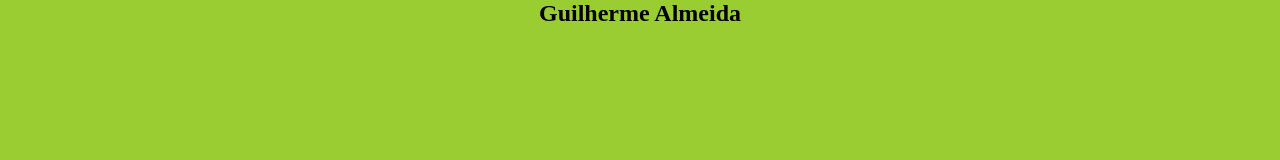
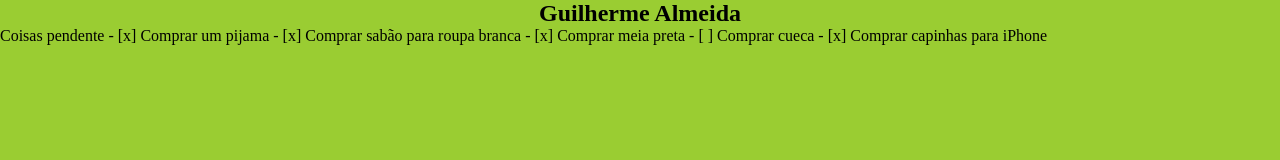
Before and after one commit to Guilhermedev25/git, a plain HTML site: page index.html in a window 1280 px wide. Drawn offline with Linux system fonts and the light colour scheme.

Commit message:
Update index.html

```diff
--- a/index.html
+++ b/index.html
@@ -8,7 +8,18 @@
 </head>
 <body>
     <header></header>
-    <section><h1>Guilherme Almeida</h1></section>
+    <section><div class"content1">
+        <h1>Guilherme Almeida</h1>
+        <p>Coisas pendente
+
+- [x] Comprar um pijama
+- [x] Comprar sabão para roupa branca
+- [x] Comprar meia preta
+- [ ] Comprar cueca
+- [x] Comprar capinhas para iPhone
+</p>
+        </div>
+    </section>
     <footer></footer>
 </body>
 </html>
```
